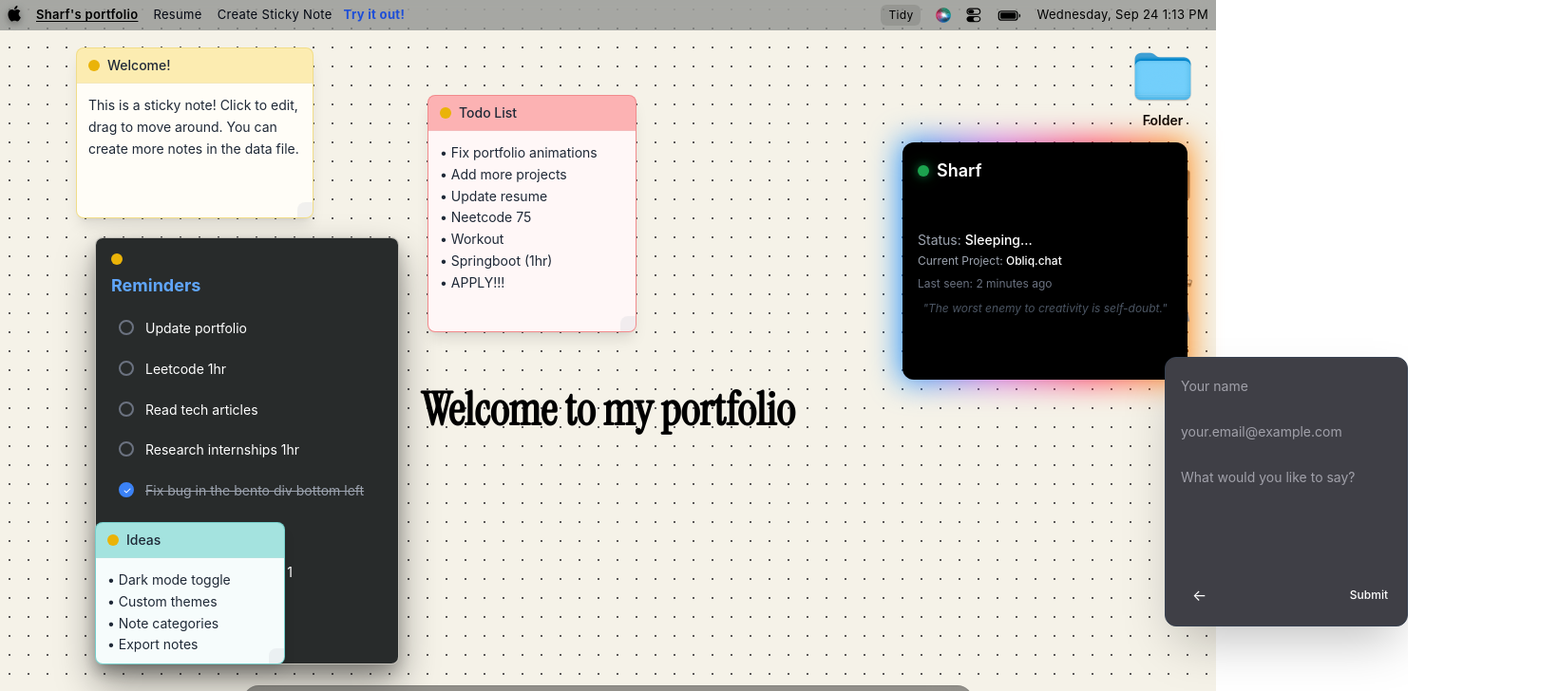
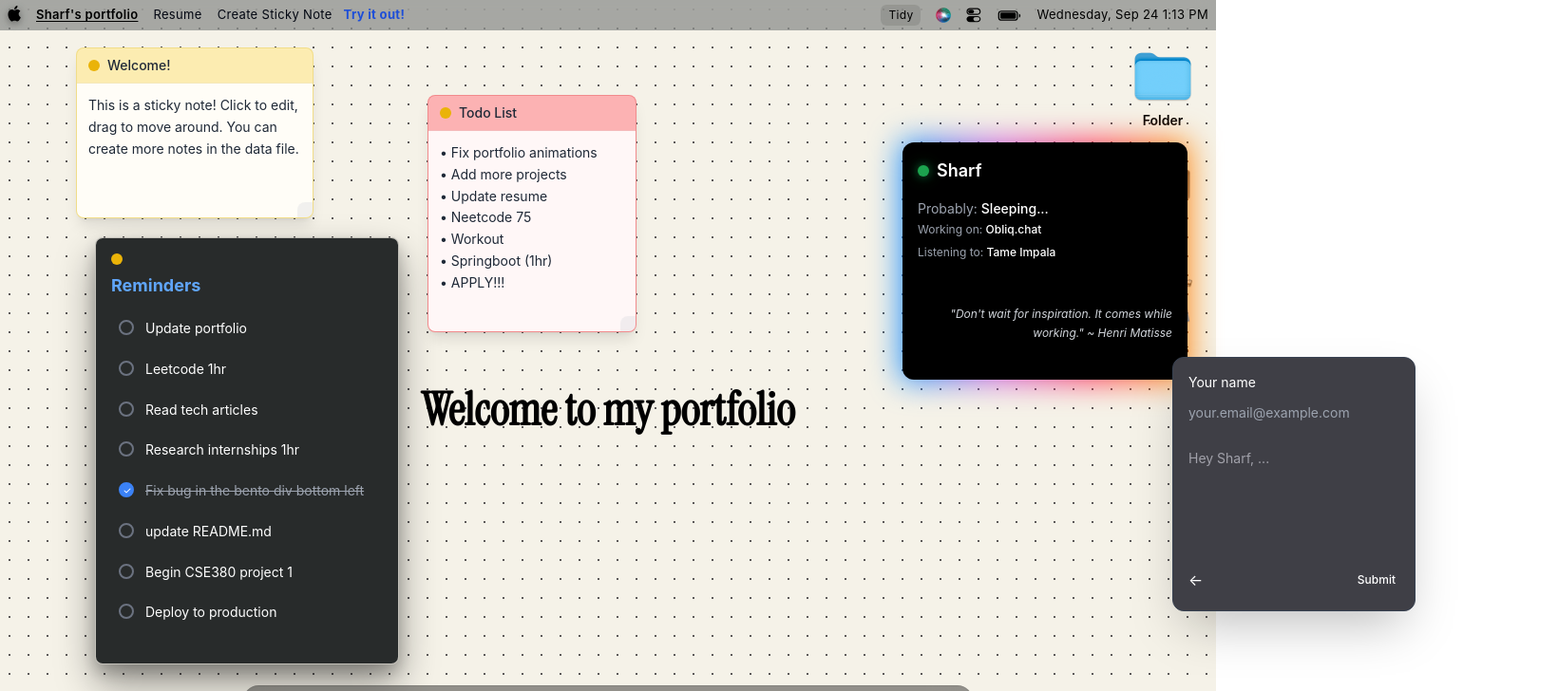
Before and after one commit to SAADMAN-N/portfolio, a Next.js app: page / in a window 1280 px wide. Both pictures are taken after a click on the button "Send a message". Shown: the top 728 px of the page at 95% size, 1640 px wide, since content can reach past the window. Built offline with nearby package versions, Linux system fonts and the light colour scheme; a web font is replaced by a local one.

Commit message:
finalize portfolio for production - updated status widget, message form with Formspree, and layout improvements

```diff
--- a/components/Desktop.js
+++ b/components/Desktop.js
@@ -85,17 +85,29 @@ export default function Desktop() {
 
   // Inspirational quotes for rotation
   const quotes = [
-    "Don't wait for inspiration. It comes while working.",
-    "The worst enemy to creativity is self-doubt.",
-    "There is no innovation and creativity without failure.",
-    "The creative process is a process of surrender, not control.",
+    {
+      text: "Don't wait for inspiration. It comes while working.",
+      author: "Henri Matisse",
+    },
+    {
+      text: "The worst enemy to creativity is self-doubt.",
+      author: "Sylvia Plath",
+    },
+    {
+      text: "There is no innovation and creativity without failure.",
+      author: "Brené Brown",
+    },
+    {
+      text: "The creative process is a process of surrender, not control.",
+      author: "Julia Cameron",
+    },
   ];
 
-  // Rotate quotes every 5 seconds
+  // Rotate quotes every 1 minute
   useEffect(() => {
     const interval = setInterval(() => {
       setCurrentQuoteIndex((prevIndex) => (prevIndex + 1) % quotes.length);
-    }, 5000);
+    }, 60000);
 
     return () => clearInterval(interval);
   }, [quotes.length]);
@@ -564,25 +576,31 @@ export default function Desktop() {
             <span className="text-lg font-semibold">Sharf</span>
           </div>
 
-          <div className="flex-1 flex flex-col justify-center">
+          <div className="flex-1 flex flex-col">
+            <div className="mt-2">
               <div className="text-sm text-gray-400 mb-1">
-              Status:{" "}
+                Probably:{" "}
                 <span className="font-medium text-white">Sleeping...</span>
               </div>
               <div className="text-xs text-gray-400 mb-2">
-              Current Project:{" "}
+                Working on:{" "}
                 <span className="font-medium text-white">Obliq.chat</span>
               </div>
-            <div className="text-xs text-gray-500 mb-2">
-              Last seen: 2 minutes ago
+              <div className="text-xs text-gray-400 mb-2">
+                Listening to:{" "}
+                <span className="font-medium text-white">Tame Impala</span>
               </div>
-            <div className="text-xs text-gray-600 italic text-center leading-relaxed">
-              "{quotes[currentQuoteIndex]}"
+            </div>
+            <div className="flex-1 flex items-end">
+              <div className="text-xs text-gray-300 italic text-right leading-relaxed w-full">
+                "{quotes[currentQuoteIndex].text}" ~{" "}
+                {quotes[currentQuoteIndex].author}
+              </div>
             </div>
           </div>
 
           {/* Message Popover */}
-          <div className="flex justify-end pb-2 pr-2">
+          <div className="flex justify-end pb-2 pr-0 mt-4">
             <MorphingMessagePopover />
           </div>
         </div>
--- a/components/ui/morphing-message-popover.jsx
+++ b/components/ui/morphing-message-popover.jsx
@@ -1,32 +1,19 @@
 "use client";
 import { useState } from "react";
 import { motion, AnimatePresence } from "motion/react";
+import { useForm, ValidationError } from "@formspree/react";
 import { cn } from "@/lib/utils";
 
 export function MorphingMessagePopover() {
   const [isOpen, setIsOpen] = useState(false);
-  const [formData, setFormData] = useState({
-    name: "",
-    email: "",
-    message: "",
-  });
+  const [state, handleSubmit] = useForm("xpwynkgy");
 
-  const handleInputChange = (field, value) => {
-    setFormData((prev) => ({
-      ...prev,
-      [field]: value,
-    }));
-  };
-
-  const handleSubmit = (e) => {
-    e.preventDefault();
-    // TODO: Implement message sending functionality
-    console.log("Message data:", formData);
-
-    // Reset form
-    setFormData({ name: "", email: "", message: "" });
-    setIsOpen(false);
-  };
+  // Close form after successful submission
+  if (state.succeeded) {
+    setTimeout(() => {
+      setIsOpen(false);
+    }, 2000); // Close after 2 seconds
+  }
 
   return (
     <div className="relative z-50">
@@ -52,38 +39,50 @@ export function MorphingMessagePopover() {
             exit={{ opacity: 0, scale: 0.8, y: 20 }}
             transition={{ type: "spring", bounce: 0.1, duration: 0.4 }}
           >
-            <form onSubmit={handleSubmit} className="space-y-3">
+            <form onSubmit={handleSubmit} className="space-y-1">
               {/* Name Input */}
               <input
                 id="name"
+                name="name"
                 type="text"
-                value={formData.name}
-                onChange={(e) => handleInputChange("name", e.target.value)}
-                className="w-full pl-1 pr-3 py-2 bg-transparent text-zinc-400 placeholder-zinc-400 focus:outline-none text-sm rounded"
+                className="w-full pl-1 pr-3 py-1 bg-transparent text-zinc-400 placeholder-white focus:outline-none text-sm rounded"
                 placeholder="Your name"
                 required
+              />
+              <ValidationError
+                prefix="Name"
+                field="name"
+                errors={state.errors}
               />
 
               {/* Email Input */}
               <input
                 id="email"
+                name="email"
                 type="email"
-                value={formData.email}
-                onChange={(e) => handleInputChange("email", e.target.value)}
-                className="w-full pl-1 pr-3 py-2 bg-transparent text-zinc-400 placeholder-zinc-400 focus:outline-none text-sm rounded"
+                className="w-full pl-1 pr-3 py-1 bg-transparent text-zinc-400 placeholder-black-500 focus:outline-none text-sm rounded"
                 placeholder="your.email@example.com"
                 required
+              />
+              <ValidationError
+                prefix="Email"
+                field="email"
+                errors={state.errors}
               />
 
               {/* Message Textarea */}
               <textarea
                 id="message"
-                value={formData.message}
-                onChange={(e) => handleInputChange("message", e.target.value)}
+                name="message"
                 rows={4}
-                className="w-full pl-1 pr-3 py-2 bg-transparent text-zinc-400 placeholder-zinc-400 focus:outline-none resize-none text-sm rounded"
-                placeholder="What would you like to say?"
+                className="w-full pl-1 pr-3 py-5 bg-transparent text-white-100 placeholder-zinc-400 focus:outline-none resize-none text-sm rounded"
+                placeholder="Hey Sharf, ..."
                 required
+              />
+              <ValidationError
+                prefix="Message"
+                field="message"
+                errors={state.errors}
               />
 
               {/* Submit Button */}
@@ -91,15 +90,20 @@ export function MorphingMessagePopover() {
                 <button
                   type="button"
                   onClick={() => setIsOpen(false)}
-                  className="px-4 py-2 text-white hover:text-gray-300 transition-colors duration-200"
+                  className="px-1 py-2 text-white hover:text-gray-300 transition-colors duration-200"
                 >
                   ←
                 </button>
                 <button
                   type="submit"
-                  className="px-2 bg-transparent text-white text-xs font-medium rounded-lg transition-colors duration-200 hover:text-gray-300  "
+                  disabled={state.submitting}
+                  className="px-2 bg-transparent text-white text-xs font-medium rounded-lg transition-colors duration-200 hover:text-gray-300 disabled:opacity-50"
                 >
-                  Submit
+                  {state.submitting
+                    ? "Sending..."
+                    : state.succeeded
+                      ? "Sent! ✓"
+                      : "Submit"}
                 </button>
               </div>
             </form>
--- a/data/stickyNotesData.js
+++ b/data/stickyNotesData.js
@@ -43,7 +43,7 @@ export const stickyNotesData = [
     title: "Ideas",
     content:
       "• Dark mode toggle\n• Custom themes\n• Note categories\n• Export notes",
-    position: { top: 550, left: 100 },
+    position: { top: 750, left: 1440 },
     size: { width: 200, height: 150 },
     bgColor: "#4ECDC4",
     textColor: "#FFFFFF",
--- a/package.json
+++ b/package.json
@@ -13,6 +13,7 @@
     "@dnd-kit/core": "^6.3.1",
     "@dnd-kit/modifiers": "^9.0.0",
     "@floating-ui/react": "^0.27.16",
+    "@formspree/react": "^3.0.0",
     "@radix-ui/react-avatar": "^1.1.10",
     "@radix-ui/react-hover-card": "^1.1.15",
     "@radix-ui/react-icons": "^1.3.2",
```
Also changed, not shown: 1 other file (tests, documents, lock files or other folders). Lines whose indentation alone changed are shown as unchanged.
